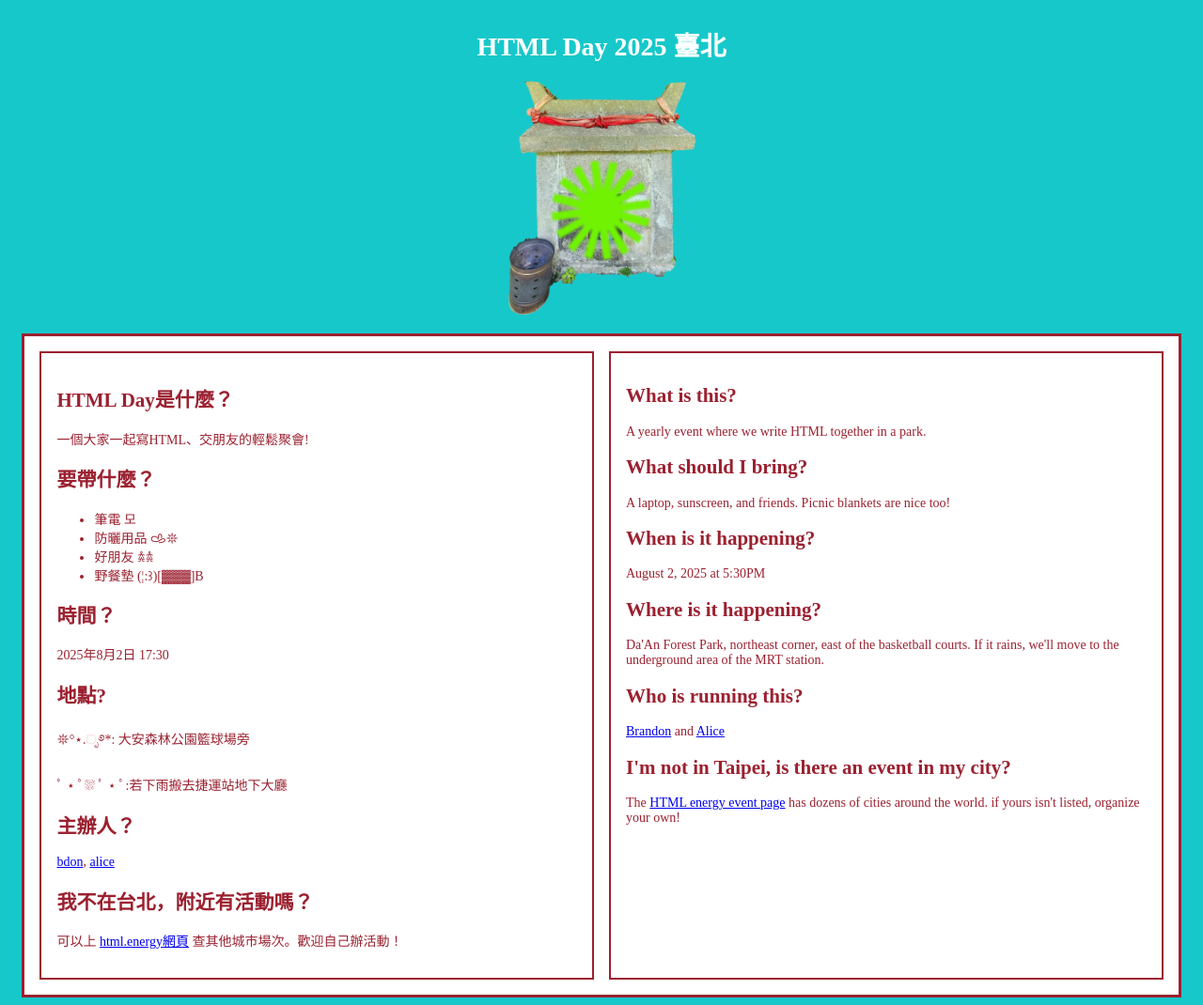
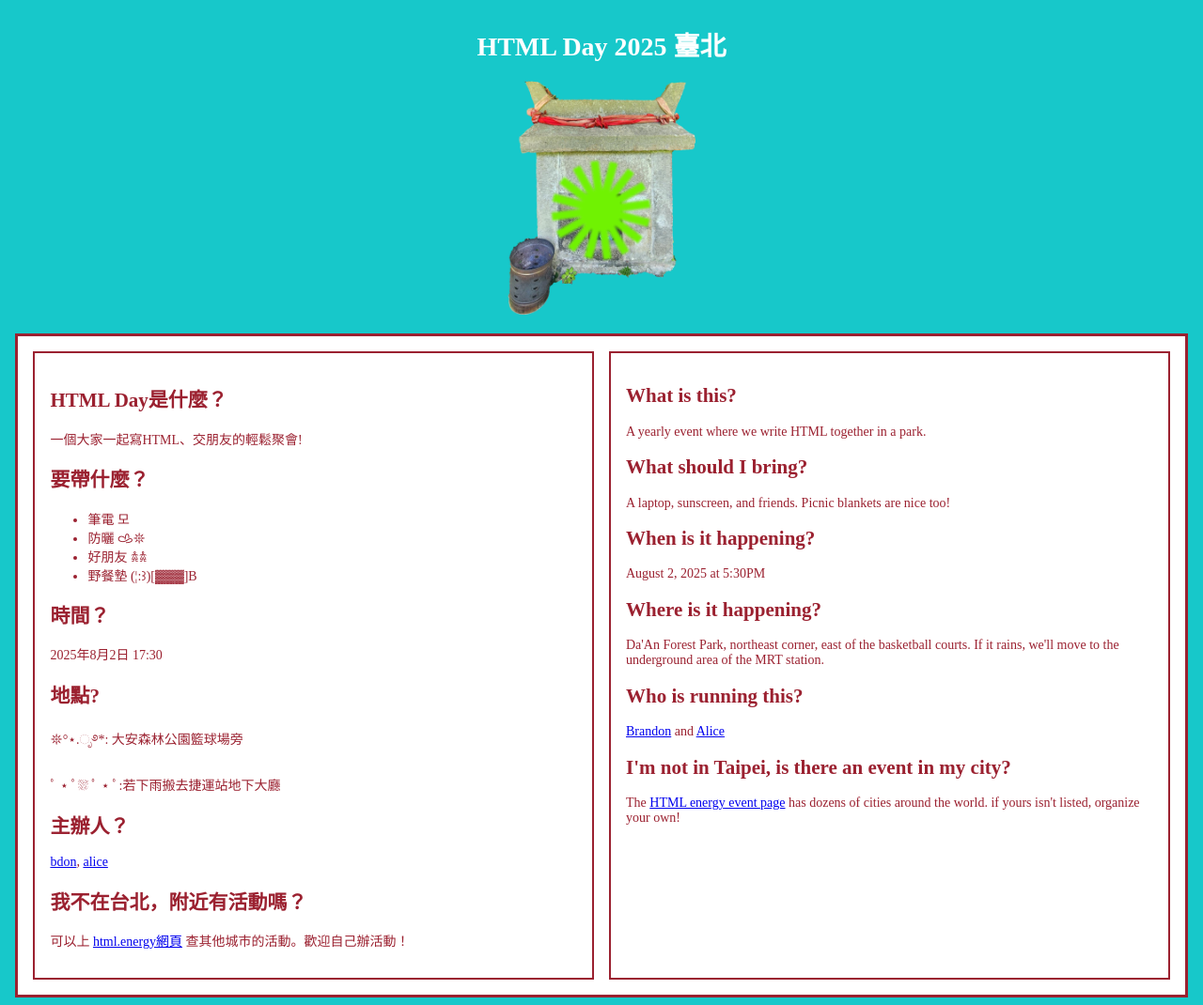
Before and after one commit to bdon/html-day-2025, a plain HTML site: page index.html in a window 1280 px wide. Shown: the whole page at 94% size. Drawn offline with Linux system fonts and the light colour scheme.

Commit message:
Update index.html

```diff
--- a/index.html
+++ b/index.html
@@ -89,7 +89,7 @@
                 <h2>要帶什麼？</h2>
                 <ul>
                     <li>筆電 모 </li>
-                    <li>防曬用品 𐚁𖤓 </li>
+                    <li>防曬 𐚁𖤓 </li>
                     <li>好朋友 𖠋𖠋 </li>
                     <li>野餐墊 (¦:꒱)[▓▓▓]B </li>
                 </ul>
@@ -102,7 +102,7 @@
                 <p><a href="https://bdon.org">bdon</a>, <a href="https://www.instagram.com/flightedcormorant/">alice</a>
                 </p>
                 <h2>我不在台北，附近有活動嗎？</h2>
-                <p>可以上 <a href="https://html.energy">html.energy網頁</a> 查其他城市場次。歡迎自己辦活動！</p>
+                <p>可以上 <a href="https://html.energy">html.energy網頁</a> 查其他城市的活動。歡迎自己辦活動！</p>
             </div>
             <div class="box">
                 <h2>What is this?</h2>
```
